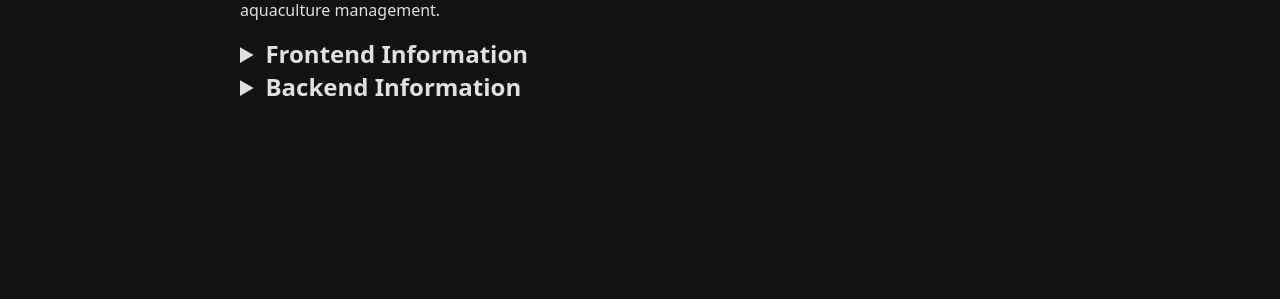
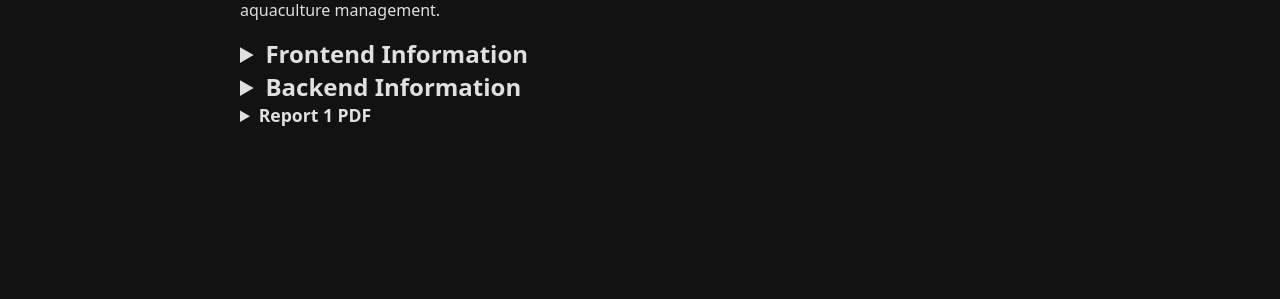
Before and after one commit to carsoni4/carsoni4.github.io, a Jekyll site: the page built from SeniorDesign/projectDescription.md, in a window 1280 px wide. Shown: the part 373-672 px from the top of the page. Built offline with Jekyll 4.4.1, drawn with Linux system fonts in a browser that asks for light colours.

Commit message:
senior design update

```diff
--- a/SeniorDesign/projectDescription.md
+++ b/SeniorDesign/projectDescription.md
@@ -40,3 +40,23 @@
 app.Run();
     </pre>
 </details>
+
+<details>
+  <summary style="font-size:1.1em; font-weight:bold; cursor:pointer;">Report 1 PDF</summary>
+
+  <div id="pdf-wrapper" style="margin-top:1rem; width:100%; height:80vh; max-height:900px;"></div>
+</details>
+
+<!-- PDFObject JS -->
+<script src="https://cdnjs.cloudflare.com/ajax/libs/pdfobject/2.2.8/pdfobject.min.js"></script>
+<script>
+  document.querySelector('details').addEventListener('toggle', function(e) {
+    if (!this.open) return;
+
+    PDFObject.embed(
+      "{{ '/assets/SeniorDesign/report1.pdf' | relative_url }}",
+      "#pdf-wrapper",
+      { height: "100%", width: "100%", fallbackLink: "<p>This browser does not support PDFs. <a href='{{ '/assets/SeniorDesign/report1.pdf' | relative_url }}'>Download PDF</a>.</p>" }
+    );
+  }, { once: true });
+</script>
```
Also changed, not shown: 1 other file.
